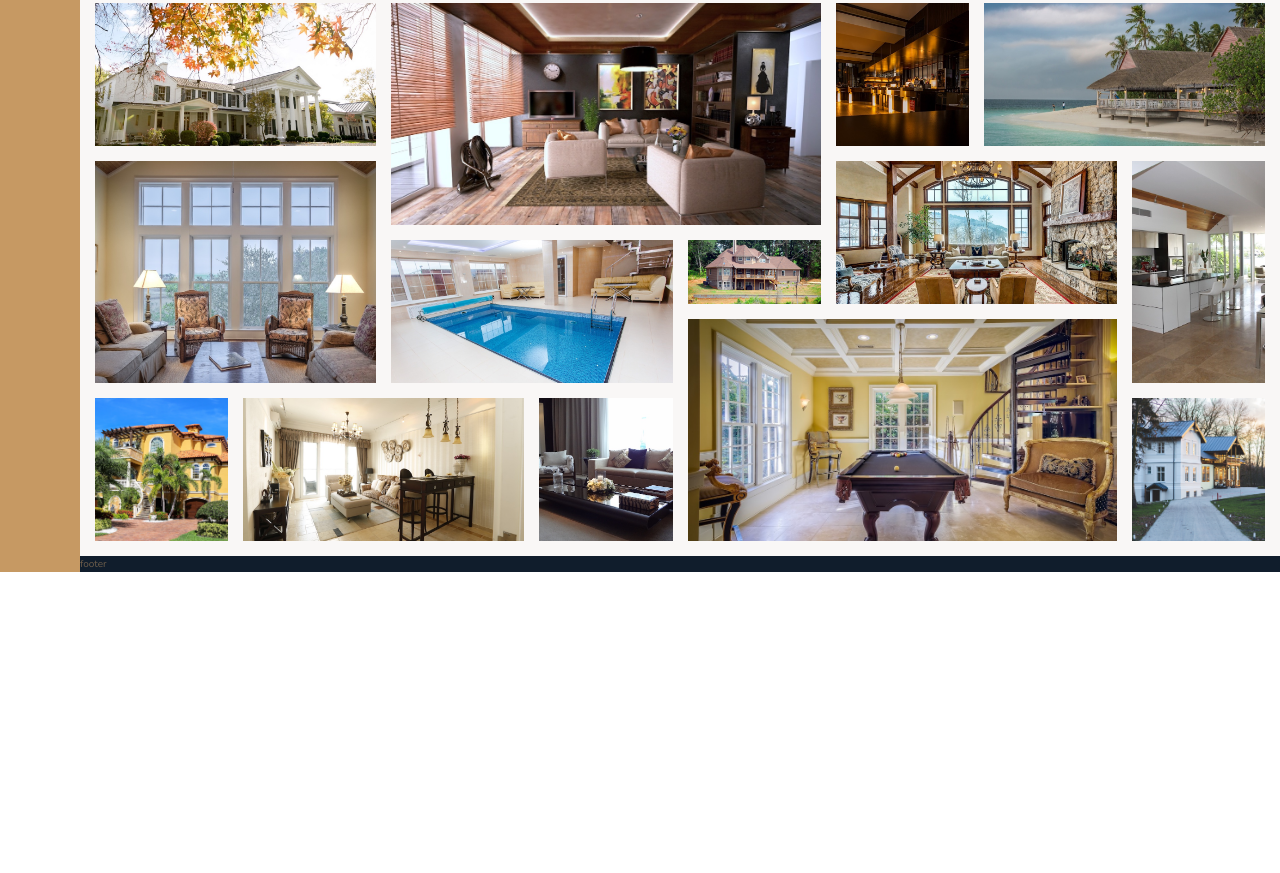
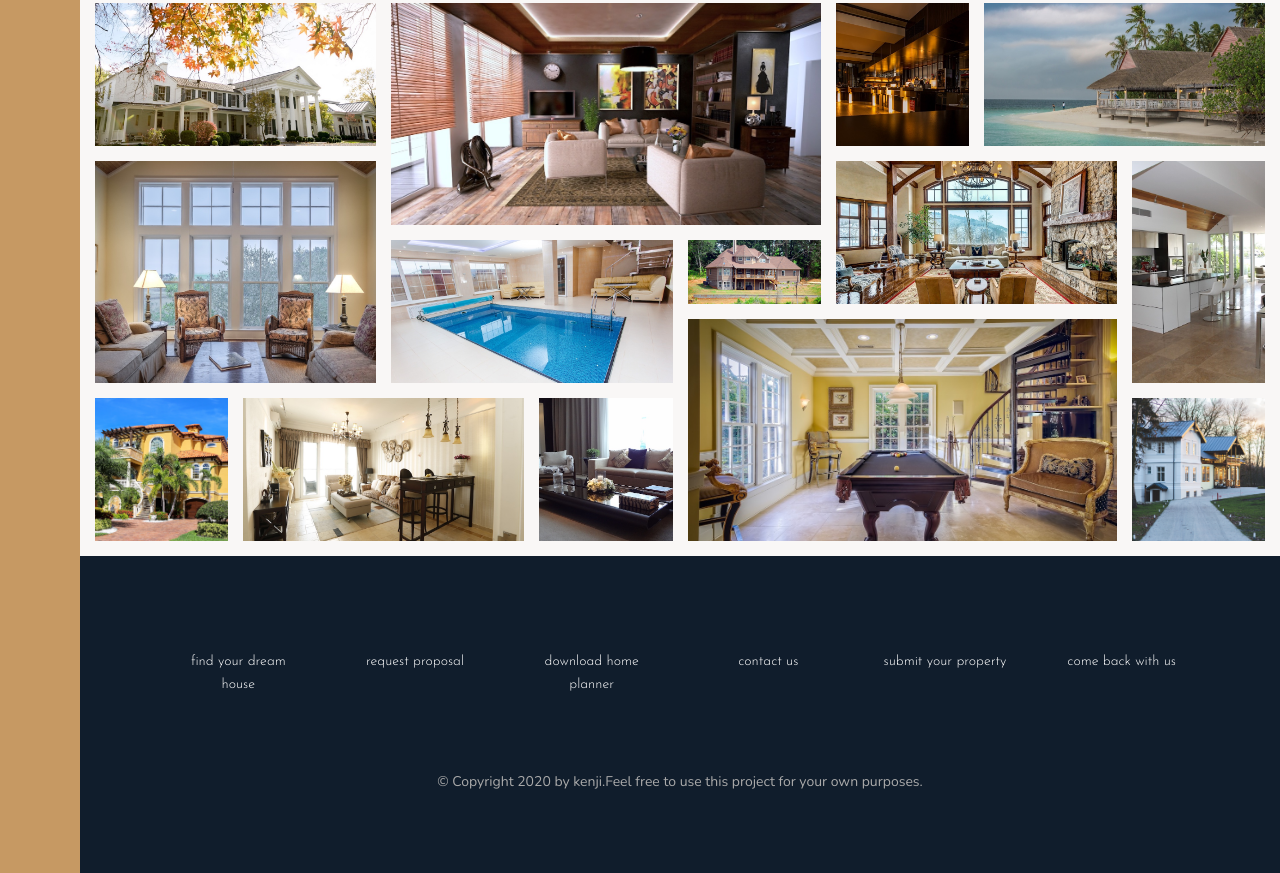
Before and after one commit to Kenji-jp/Take-lesson, a website: page lesson-3/index.html in a window 1280 px wide. Shown: the part 3102-3975 px from the top of the page. Before the commit the page ends 3674 px from the top, so only its background shows below. Drawn offline with nearby package versions, Linux system fonts and the light colour scheme.

Commit message:
[add] building footer

```diff
--- a/lesson-3/index.html
+++ b/lesson-3/index.html
@@ -331,7 +331,18 @@
 
     </section>
     <div class="footer">
-        footer
+        <ul class="nav">
+
+            <li class="nav_item"><a href="#" class="nav__link">find your dream house</a></li>
+            <li class="nav_item"><a href="#" class="nav__link">request proposal</a></li>
+            <li class="nav_item"><a href="#" class="nav__link">download home planner</a></li>
+            <li class="nav_item"><a href="#" class="nav__link">contact us</a></li>
+            <li class="nav_item"><a href="#" class="nav__link">submit your property</a></li>
+            <li class="nav_item"><a href="#" class="nav__link">come back with us</a></li>
+        </ul>
+        <p class="copyright">
+            &copy; Copyright 2020 by kenji.Feel free to use this project for your own purposes.
+        </p>
     </div>
 </body>
 
--- a/lesson-3/sass/_footer.scss
+++ b/lesson-3/sass/_footer.scss
@@ -1,4 +1,44 @@
 .footer {
     background-color: $color-secondary;
     grid-column: full-start / full-end;
+    padding: 8rem;
 }
+
+.nav {
+    list-style: none;
+    display: grid;
+    grid-template-columns: repeat(auto-fit, minmax(15rem, 1fr));
+    grid-gap: 2rem;
+
+    &__link:link,
+    &__link:visited {
+        font-size: 1.4rem;
+        color: white;
+        text-decoration: none;
+        font-family: $font-display;
+        text-decoration: uppercase;
+        text-align: center;
+        padding: 1.5rem;
+        display: block;
+        transition: all .2s;
+
+
+    }
+
+    &__link:hover,
+    &__link:active {
+
+        background-color: rgba($color: #fff, $alpha: .05);
+        transform: translateY(-3px);
+    }
+}
+
+.copyright {
+    font-size: 1.4rem;
+    color: $color-grey-light-2;
+    margin-top: 6rem;
+    text-align: center;
+    width: 70%;
+    margin-right: auto;
+    margin-left: auto;
+}
```
Also changed, not shown: lesson-3/css/style.css.
